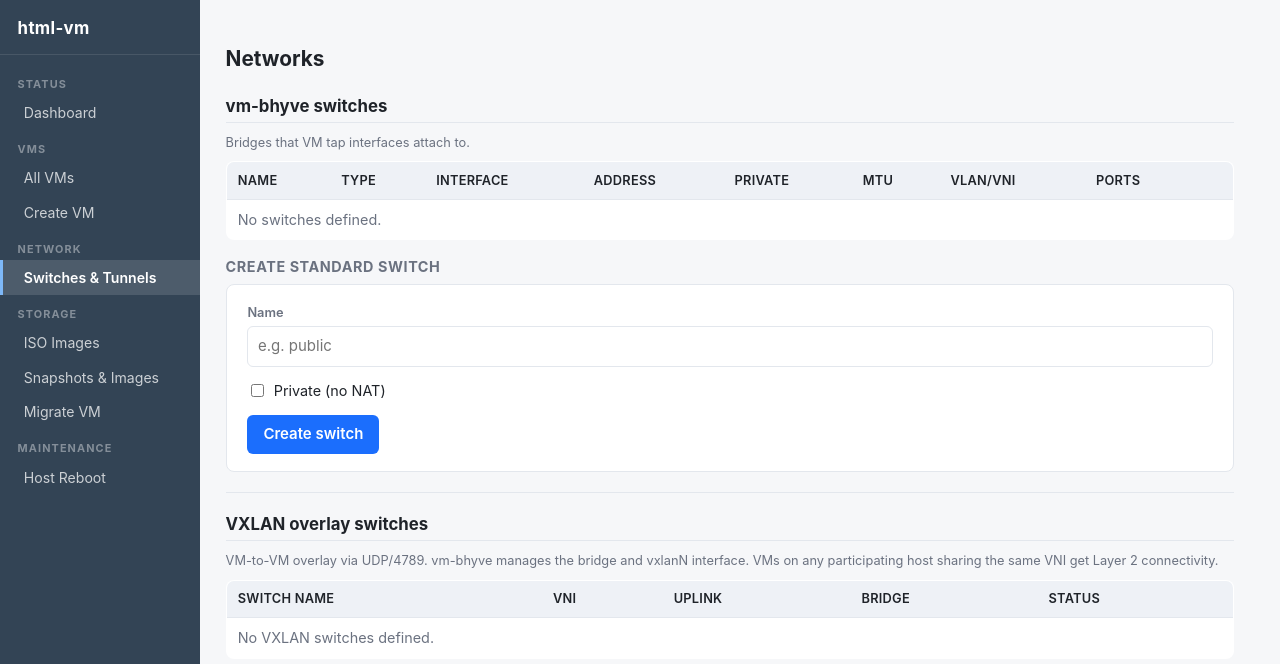
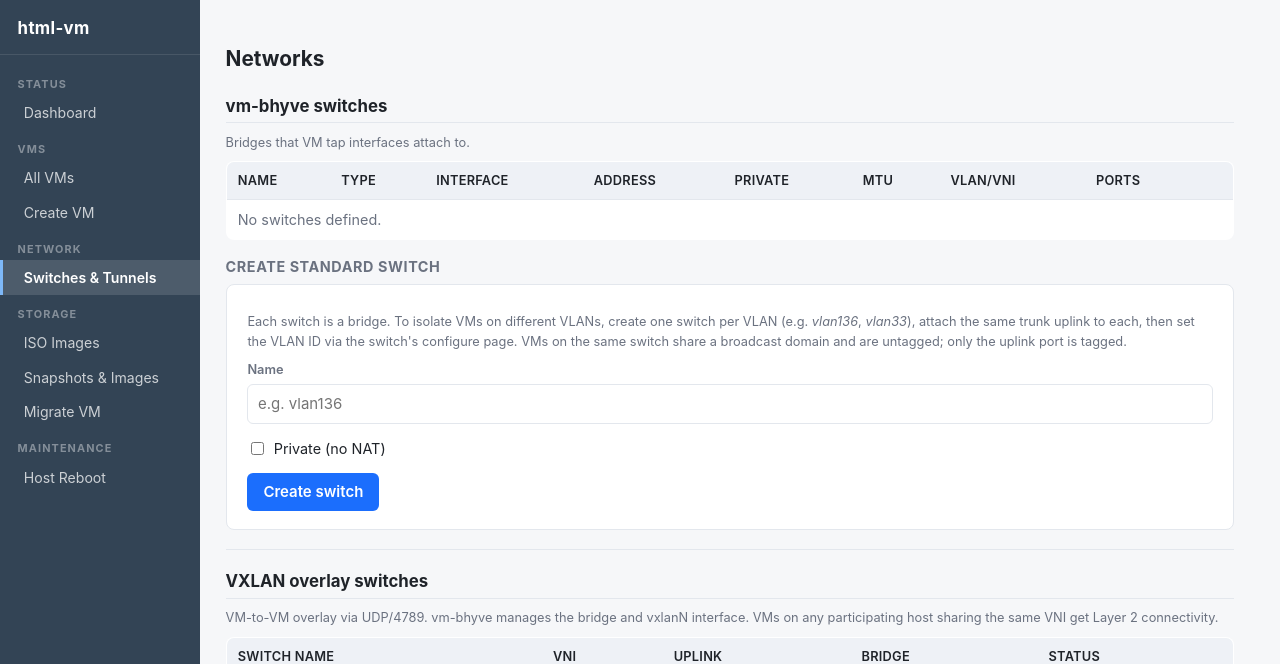
Before and after one commit to failedrequest/html-vm, a Flask app: page /networks in a window 1280 px wide. Shown: the top 664 px of the page. Run offline with Flask 3, Linux system fonts and the light colour scheme; the visitor is signed in with stand-in values (Sample User, id 1).

Commit message:
clarify VLAN model: one switch per VLAN, uplink tagging explained
vm-bhyve VLANs work per-switch: the VLAN ID tags the physical uplink
port (creating em0.136 etc), while VM tap ports on the bridge stay
untagged. Multiple VLANs require one switch each sharing a trunk uplink.

- network_switch.html: rewrite VLAN section with accurate model description,
  show current tagged interface names, explain trunk uplink requirement
- networks.html: add VLAN-per-switch explanation to create switch card,
  update placeholder from 'public' to 'vlan136'

```diff
--- a/templates/networks.html
+++ b/templates/networks.html
@@ -30,11 +30,17 @@
 
 <h3 class="sect-hdr">Create standard switch</h3>
 <div class="card">
+  <p class="note">
+    Each switch is a bridge. To isolate VMs on different VLANs, create one switch per VLAN
+    (e.g. <em>vlan136</em>, <em>vlan33</em>), attach the same trunk uplink to each, then
+    set the VLAN ID via the switch's configure page. VMs on the same switch share a broadcast
+    domain and are untagged; only the uplink port is tagged.
+  </p>
   <form method="post" action="{{ url_for('networks') }}">
     <input type="hidden" name="csrf_token" value="{{ csrf_token() }}">
     <div class="field"><label>Name</label>
       <input type="text" name="name" required pattern="[a-z0-9][a-z0-9._-]*[a-z0-9]"
-             placeholder="e.g. public">
+             placeholder="e.g. vlan136">
     </div>
     <label class="check"><input type="checkbox" name="private" value="1"> Private (no NAT)</label>
     <button type="submit" class="primary">Create switch</button>
```
Also changed, not shown: templates/network_switch.html (+22 -3 lines).
